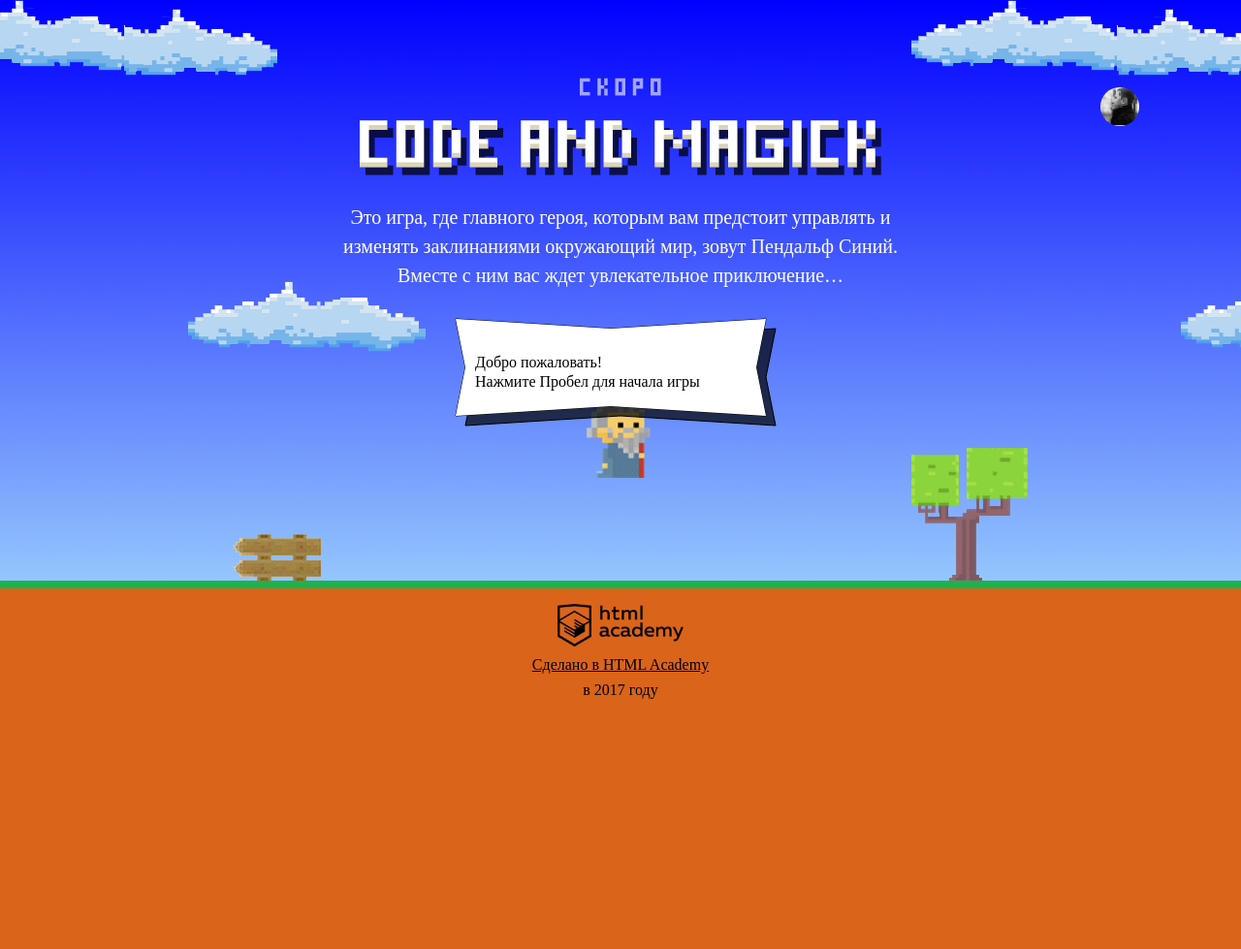
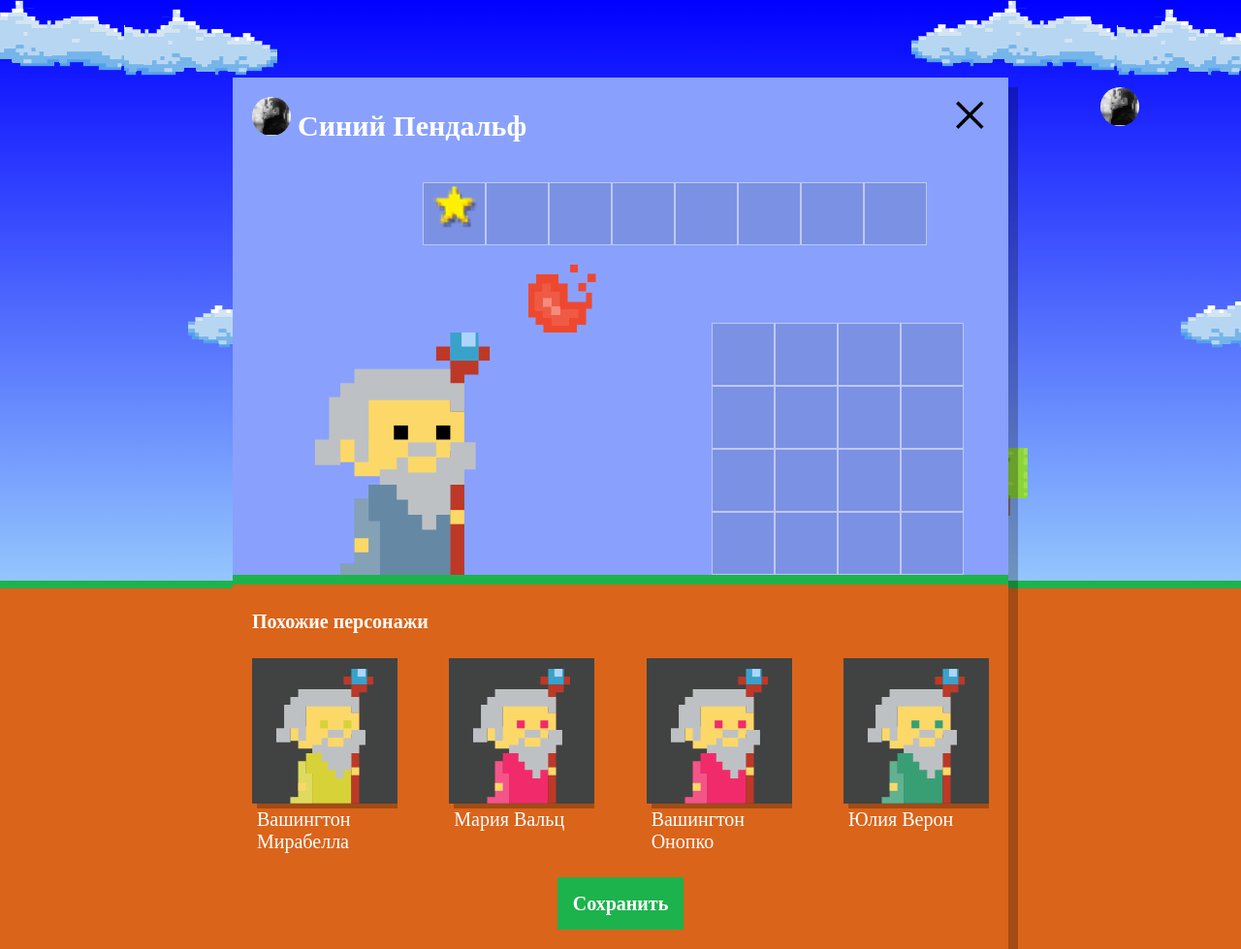
Before and after one commit to Maxgrog/1151333-code-and-magick-20, a website: page index.html in a window 1280 px wide. Shown: the whole page at 97% size. Before the commit the page ends 800 px from the top, so only its background shows below. Drawn offline with Linux system fonts and the light colour scheme; a web font is replaced by a local one.

Commit message:
Задание 3

```diff
--- a/index.html
+++ b/index.html
@@ -209,6 +209,7 @@
   </script>
   <script src="js/game.js"></script>
   <script src="js/stat.js"></script>
+  <script src="js/setup.js"></script>
 
 </body>
 </html>
--- /dev/null
+++ b/js/setup.js
@@ -0,0 +1,54 @@
+'use strict';
+
+var WIZARD_NAMES = ['Иван', 'Хуан Себастьян', 'Мария', 'Кристоф', 'Виктор', 'Юлия', 'Люпита', 'Вашингтон'];
+var WIZARD_SURNAMES = ['да Марья', 'Верон', 'Мирабелла', 'Вальц', 'Онопко', 'Топольницкая', 'Нионго', 'Ирвинг'];
+var WIZARD_COATS = ['rgb(101, 137, 164)', 'rgb(241, 43, 107)',
+  'rgb(146, 100, 161)', 'rgb(56, 159, 117)', 'rgb(215, 210, 55)', 'rgb(0, 0, 0)'];
+var WIZARD_EYES = ['black', 'red', 'blue', 'yellow', 'green'];
+var MAX_WIZARDS = 4;
+
+var userDialog = document.querySelector('.setup');
+userDialog.classList.remove('hidden');
+
+document.querySelector('.setup-similar').classList.remove('hidden');
+
+var similarListElement = document.querySelector('.setup-similar-list');
+var similarWizardTemplate = document.querySelector('#similar-wizard-template')
+.content
+.querySelector('.setup-similar-item');
+
+var getRandomElement = function (array) {
+  var index = Math.floor(Math.random() * array.length);
+
+  return array[index];
+
+};
+
+
+var fragment = document.createDocumentFragment();
+
+var prepareFragment = function (wizard) {
+  var wizardElement = similarWizardTemplate.cloneNode(true);
+
+  wizardElement.querySelector('.setup-similar-label').textContent = wizard.name + ' ' + wizard.surname;
+  wizardElement.querySelector('.wizard-coat').style.fill = wizard.coatColor;
+  wizardElement.querySelector('.wizard-eyes').style.fill = wizard.coatColor;
+  fragment.appendChild(wizardElement);
+
+};
+
+var getWizard = function () {
+  return {
+    name: getRandomElement(WIZARD_NAMES),
+    surname: getRandomElement(WIZARD_SURNAMES),
+    coatColor: getRandomElement(WIZARD_COATS),
+    eyesColor: getRandomElement(WIZARD_EYES)
+  };
+};
+
+for (var i = 0; i < MAX_WIZARDS; i++) {
+  var wizard = getWizard();
+  prepareFragment(wizard);
+}
+
+similarListElement.appendChild(fragment);
```
Also changed, not shown: js/stat.js (line endings or trailing spaces).
